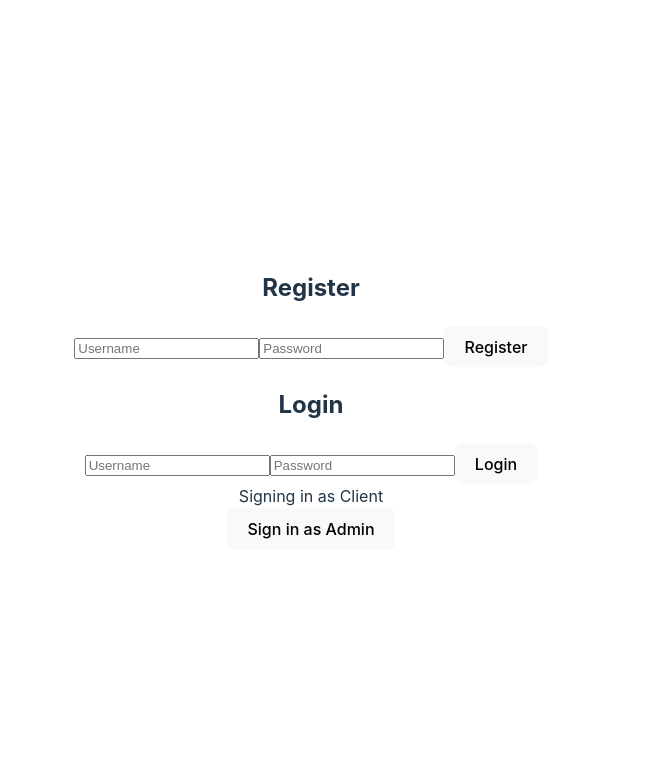
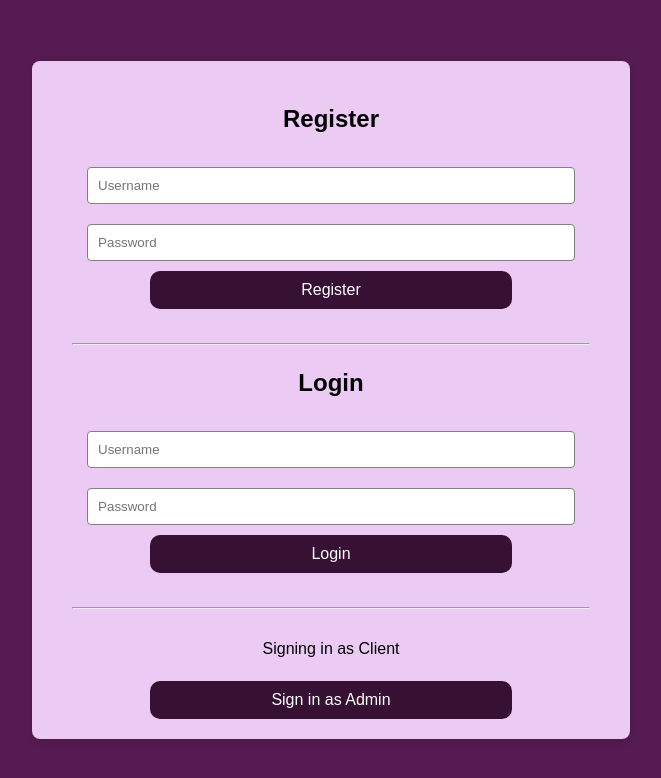
Before and after one commit to pollythepocket/CS480_final_project, a React (Vite) app in the folder frontend-music-app/: page /login in a window 1280 px wide. Shown: the top 778 px of the page, without its empty margins (329-990 px from the left). Built offline with nearby package versions, Linux system fonts and the light colour scheme.

Commit message:
making ui look slightly better

```diff
--- a/frontend-music-app/src/login/login.css
+++ b/frontend-music-app/src/login/login.css
@@ -1,6 +1,6 @@
 body {
     font-family: Arial, sans-serif;
-    background-color: #f4f4f4;
+    background-color: #561b53;
     display: flex;
     justify-content: center;
     align-items: center;
@@ -8,42 +8,49 @@ body {
     margin: 0;
 }
 
+h2{
+    color: black;
+    text-align: center;
+}
+
 .container {
-    width: 300px;
+    width: 100%;
     padding: 20px;
-    background-color: #fff;
+    background-color: #EBCBF4;
     border-radius: 8px;
     box-shadow: 0 2px 10px rgba(0, 0, 0, 0.1);
 }
 
 .form-container {
-    display: flex;
+    display: inline-block;
     flex-direction: column;
     gap: 20px;
+
+}
+
+form{
+    padding-bottom: 5%;
 }
 
 input {
-    width: 100%;
+    width: 90%;
     padding: 10px;
-    margin: 10px 0;
-    border: 1px solid #ccc;
+    margin: 10px;
+    border: 0.5px solid grey;
     border-radius: 4px;
+    background-color: white;
 }
 
 button {
-    width: 100%;
+    width: 70%;
     padding: 10px;
-    background-color: #28a745;
+    background-color: #361134;
     color: white;
     border: none;
-    border-radius: 4px;
+    border-radius: 10px;
     cursor: pointer;
 }
 
 button:hover {
-    background-color: #218838;
+    background-color: #561b53;
 }
-
-h2 {
-    text-align: center;
-}
--- a/frontend-music-app/src/login/login.jsx
+++ b/frontend-music-app/src/login/login.jsx
@@ -1,6 +1,8 @@
 // import "./login.css"
 import { useContext, useState } from "react";
 import { endpointContext } from "../endpoints";
+import "./login.css"
+
 export default function Login() {
   const [username, setUsername] = useState("")
   const [password, setPassword] = useState("")
@@ -40,6 +42,8 @@ export default function Login() {
                 <button type="submit">Register</button>
             </form>
 
+            <hr />
+
             <form id="loginForm" onSubmit={handleLogin}>
                 <h2>Login</h2>
                 <input type="text" id="loginUsername" placeholder="Username" required />
@@ -47,8 +51,10 @@ export default function Login() {
                 <button type="submit">Login</button>
             </form>
 
-            <div>
-              {isAdmin ? "Siging in as Admin" : "Signing in as Client"}
+            <hr />
+
+            <div style={{padding: 20, color: "black"}}>
+              {isAdmin ? "Signing in as Admin" : "Signing in as Client"}
             </div>
             <button onClick={() => setIsAdmin(!isAdmin)}>
               {isAdmin ? "Sign in as client" : "Sign in as Admin"}
```
